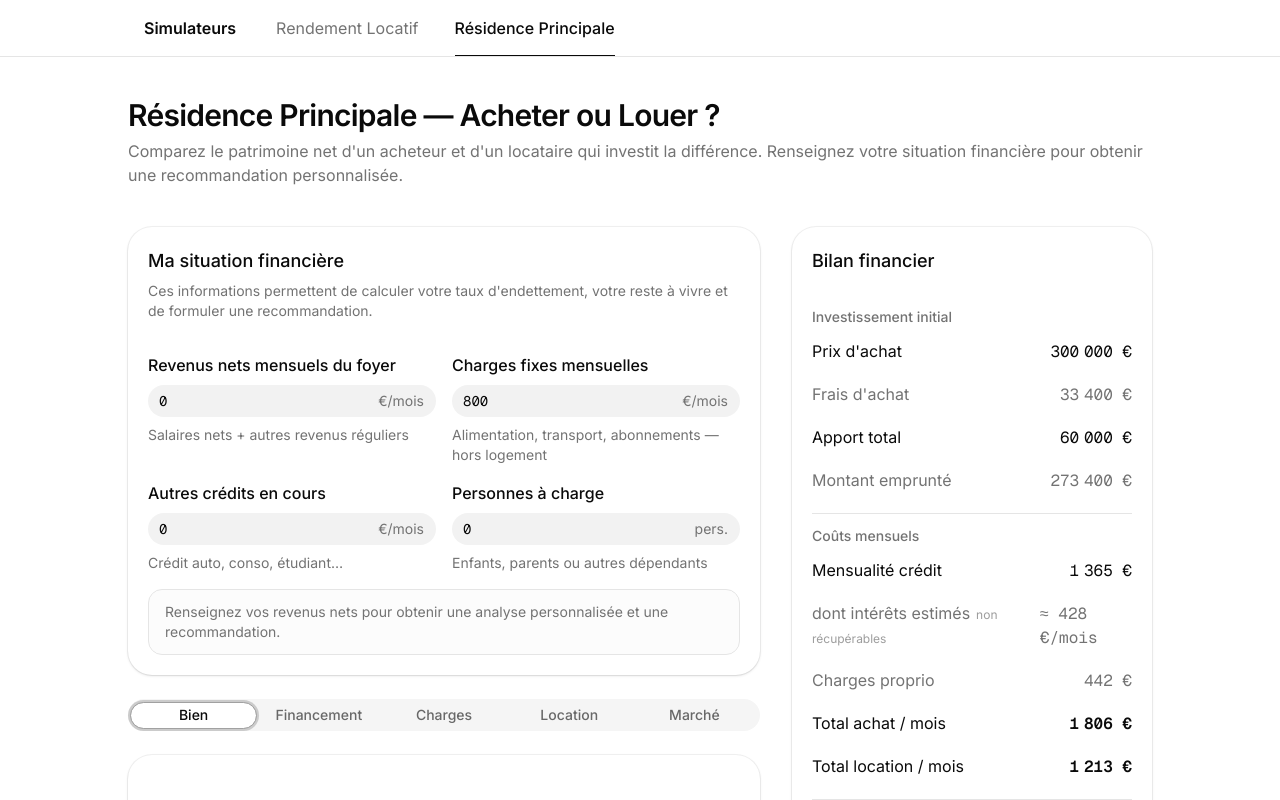
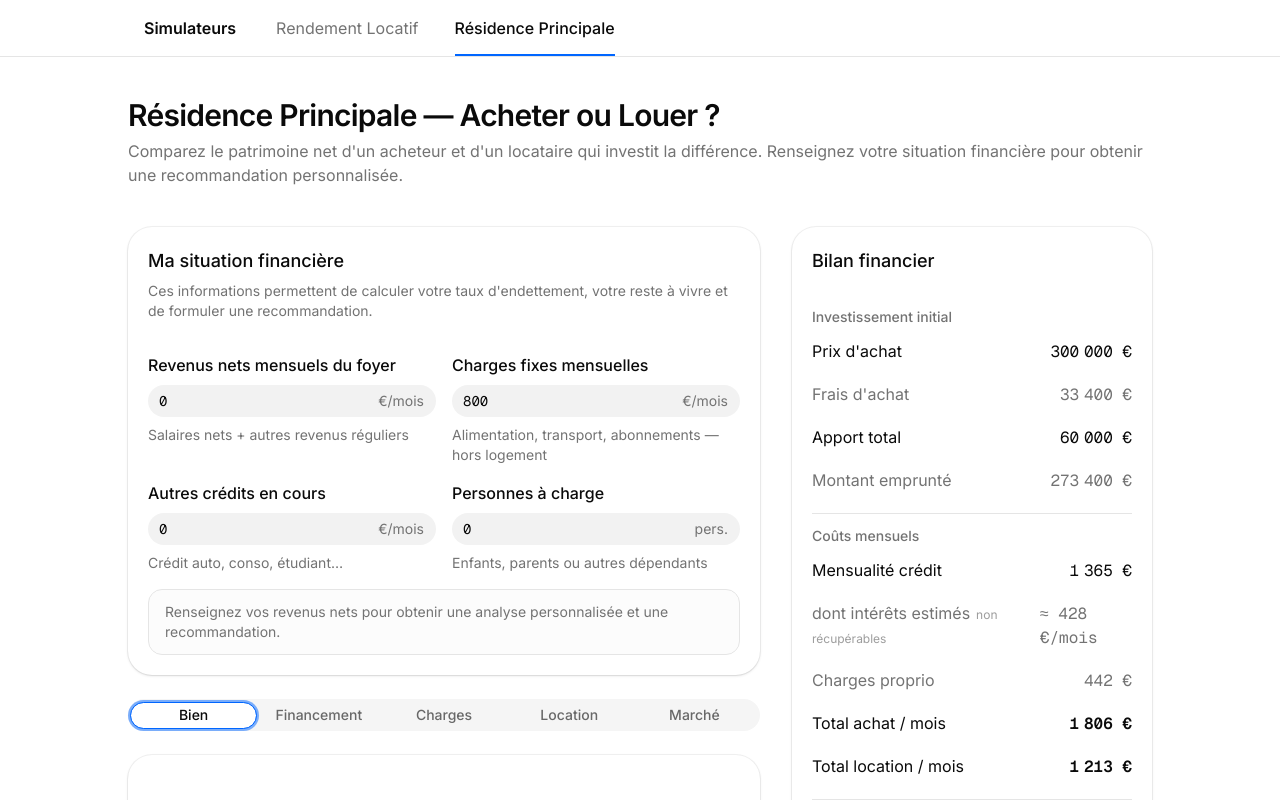
Before and after one commit to Colbysdovi/rent-vs-buy, a Next.js app: page /residence-principale in a window 1280 px wide. Both pictures are taken after a click on the tab "Bien". Shown: the top 800 px of the page. Built offline with nearby package versions, Linux system fonts and the light colour scheme.

Commit message:
feat: palette CD — Brandeis Blue accent, graphiques bleus, bannières couleur

```diff
--- a/app/globals.css
+++ b/app/globals.css
@@ -54,23 +54,24 @@
     --card-foreground: oklch(0.145 0 0);
     --popover: oklch(1 0 0);
     --popover-foreground: oklch(0.145 0 0);
-    --primary: oklch(0.205 0 0);
-    --primary-foreground: oklch(0.985 0 0);
+    --primary: hsl(216 100% 50%);       /* Brandeis Blue #006DFF */
+    --primary-foreground: oklch(1 0 0);
     --secondary: oklch(0.97 0 0);
     --secondary-foreground: oklch(0.205 0 0);
     --muted: oklch(0.97 0 0);
     --muted-foreground: oklch(0.556 0 0);
     --accent: oklch(0.97 0 0);
     --accent-foreground: oklch(0.205 0 0);
-    --destructive: oklch(0.577 0.245 27.325);
+    --destructive: hsl(7 83% 59%);      /* Carmine Pink #EE523D */
     --border: oklch(0.922 0 0);
     --input: oklch(0.922 0 0);
-    --ring: oklch(0.708 0 0);
-    --chart-1: oklch(0.87 0 0);
-    --chart-2: oklch(0.556 0 0);
-    --chart-3: oklch(0.439 0 0);
-    --chart-4: oklch(0.371 0 0);
-    --chart-5: oklch(0.269 0 0);
+    --ring: hsl(216 100% 50%);          /* Brandeis Blue */
+    /* Chart: blue shades (Pickled Bluewood → Fiord → Endeavour → Brandeis Blue) */
+    --chart-1: hsl(216 100% 50%);       /* Brandeis Blue */
+    --chart-2: hsl(207 100% 34%);       /* Endeavour #005DAD */
+    --chart-3: hsl(208 29% 32%);        /* Fiord #3A546A */
+    --chart-4: hsl(209 31% 28%);        /* Pickled Bluewood #31485D */
+    --chart-5: hsl(193 7% 71%);         /* Loblolly #C4CACE */
     --radius: 0.625rem;
     --sidebar: oklch(0.985 0 0);
     --sidebar-foreground: oklch(0.145 0 0);
@@ -89,23 +90,23 @@
     --card-foreground: oklch(0.985 0 0);
     --popover: oklch(0.205 0 0);
     --popover-foreground: oklch(0.985 0 0);
-    --primary: oklch(0.922 0 0);
-    --primary-foreground: oklch(0.205 0 0);
+    --primary: hsl(216 100% 60%);       /* Brandeis Blue — légèrement plus clair sur fond sombre */
+    --primary-foreground: oklch(1 0 0);
     --secondary: oklch(0.269 0 0);
     --secondary-foreground: oklch(0.985 0 0);
     --muted: oklch(0.269 0 0);
     --muted-foreground: oklch(0.708 0 0);
     --accent: oklch(0.269 0 0);
     --accent-foreground: oklch(0.985 0 0);
-    --destructive: oklch(0.704 0.191 22.216);
+    --destructive: hsl(7 80% 65%);      /* Carmine Pink — ajusté pour fond sombre */
     --border: oklch(1 0 0 / 10%);
     --input: oklch(1 0 0 / 15%);
-    --ring: oklch(0.556 0 0);
-    --chart-1: oklch(0.87 0 0);
-    --chart-2: oklch(0.556 0 0);
-    --chart-3: oklch(0.439 0 0);
-    --chart-4: oklch(0.371 0 0);
-    --chart-5: oklch(0.269 0 0);
+    --ring: hsl(216 100% 60%);
+    --chart-1: hsl(216 100% 60%);
+    --chart-2: hsl(207 100% 44%);
+    --chart-3: hsl(208 29% 45%);
+    --chart-4: hsl(209 31% 38%);
+    --chart-5: hsl(193 7% 71%);
     --sidebar: oklch(0.205 0 0);
     --sidebar-foreground: oklch(0.985 0 0);
     --sidebar-primary: oklch(0.488 0.243 264.376);
--- a/app/page.tsx
+++ b/app/page.tsx
@@ -420,10 +420,10 @@ export default function Page() {
 
   const bannerCls = recommendation
     ? recommendation.decision === "favorable"
-      ? "bg-secondary border-border"
+      ? "bg-primary/5 border-primary/20"
       : recommendation.decision === "defavorable"
         ? "bg-destructive/5 border-destructive/20"
-        : "bg-muted/60 border-border"
+        : "bg-[#F4CB00]/10 border-[#F4CB00]/40"
     : ""
 
   const badgeCls = recommendation
@@ -431,7 +431,7 @@ export default function Page() {
       ? "bg-primary text-primary-foreground"
       : recommendation.decision === "defavorable"
         ? "bg-destructive/10 text-destructive"
-        : "bg-secondary text-secondary-foreground"
+        : "bg-[#F4CB00]/30 text-[#DC5D00]"
     : ""
 
   return (
--- a/app/residence-principale/page.tsx
+++ b/app/residence-principale/page.tsx
@@ -482,10 +482,10 @@ export default function Page() {
   // ── Banner colors ──
   const bannerCls = recommendation
     ? recommendation.decision === "acheter"
-      ? "bg-secondary border-border"
+      ? "bg-primary/5 border-primary/20"
       : recommendation.decision === "louer"
         ? "bg-destructive/5 border-destructive/20"
-        : "bg-muted/60 border-border"
+        : "bg-[#F4CB00]/10 border-[#F4CB00]/40"
     : ""
 
   const badgeCls = recommendation
@@ -493,7 +493,7 @@ export default function Page() {
       ? "bg-primary text-primary-foreground"
       : recommendation.decision === "louer"
         ? "bg-destructive/10 text-destructive"
-        : "bg-secondary text-secondary-foreground"
+        : "bg-[#F4CB00]/30 text-[#DC5D00]"
     : ""
 
   return (
--- a/components/budget-chart.tsx
+++ b/components/budget-chart.tsx
@@ -15,12 +15,12 @@ export interface BudgetScenario {
 const KEYS = ["logement", "chargesLogement", "chargesFixes", "autresCredits", "reste", "deficit"] as const
 
 const COLORS: Record<(typeof KEYS)[number], string> = {
-  logement:        "hsl(0 0% 13%)",
-  chargesLogement: "hsl(0 0% 40%)",
-  chargesFixes:    "hsl(0 0% 60%)",
-  autresCredits:   "hsl(0 0% 75%)",
-  reste:           "hsl(0 0% 88%)",
-  deficit:         "hsl(0 72% 51%)",
+  logement:        "#31485D",   /* Pickled Bluewood */
+  chargesLogement: "#3A546A",   /* Fiord */
+  chargesFixes:    "#005DAD",   /* Endeavour */
+  autresCredits:   "#006DFF",   /* Brandeis Blue */
+  reste:           "#C4CACE",   /* Loblolly */
+  deficit:         "#EE523D",   /* Carmine Pink */
 }
 
 const LABELS: Record<(typeof KEYS)[number], string> = {
--- a/components/patrimoine-chart.tsx
+++ b/components/patrimoine-chart.tsx
@@ -81,14 +81,14 @@ export function PatrimoineChart({
         {breakeven !== null && (
           <ReferenceLine
             x={breakeven}
-            stroke="oklch(0.439 0 0)"
+            stroke="#005DAD"
             strokeDasharray="4 3"
             strokeWidth={1.5}
             label={{
               value: `Équilibre an ${breakeven}`,
               position: "insideTopRight",
               fontSize: 12,
-              fill: "oklch(0.439 0 0)",
+              fill: "#005DAD",
             }}
           />
         )}
@@ -96,7 +96,7 @@ export function PatrimoineChart({
           type="monotone"
           dataKey="acheteur"
           name="Acheteur"
-          stroke="oklch(0.205 0 0)"
+          stroke="#006DFF"
           strokeWidth={2.5}
           dot={false}
           activeDot={{ r: 5, strokeWidth: 0 }}
@@ -105,7 +105,7 @@ export function PatrimoineChart({
           type="monotone"
           dataKey="locataire"
           name="Locataire"
-          stroke="oklch(0.556 0 0)"
+          stroke="#C4CACE"
           strokeWidth={2.5}
           dot={false}
           activeDot={{ r: 5, strokeWidth: 0 }}
--- a/components/top-nav.tsx
+++ b/components/top-nav.tsx
@@ -32,7 +32,7 @@ export function TopNav() {
               >
                 {item.label}
                 {active && (
-                  <span className="absolute bottom-0 left-4 right-4 h-px bg-foreground" />
+                  <span className="absolute bottom-0 left-4 right-4 h-0.5 bg-primary" />
                 )}
               </Link>
             )
```
Also changed, not shown: .claude/launch.json (added), 1 other file (tests, documents, lock files or other folders).
